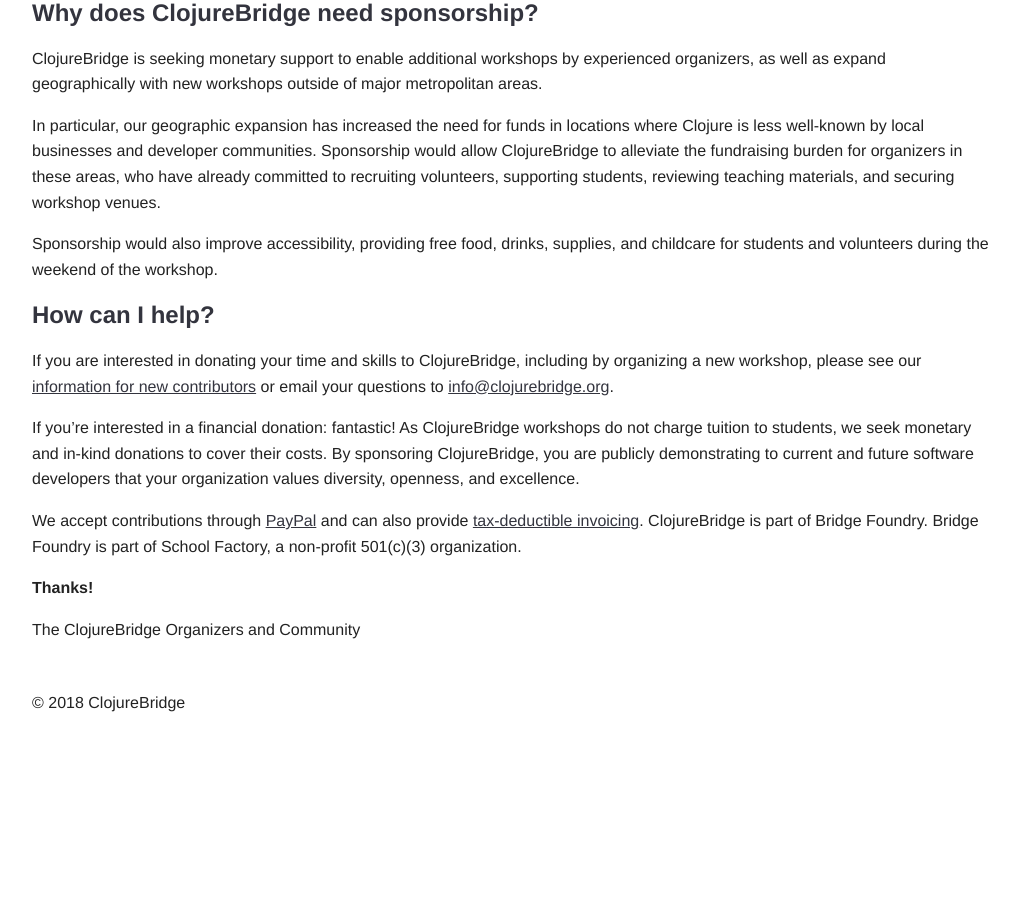
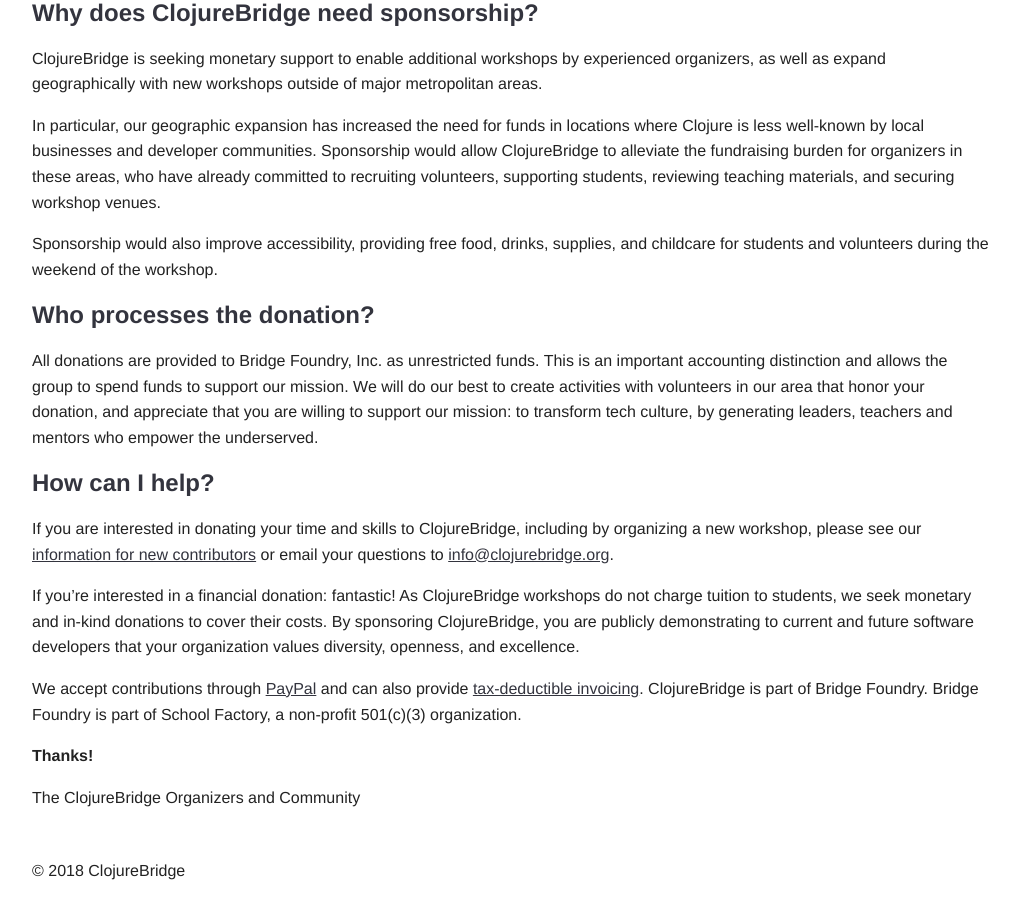
Before and after one commit to ClojureBridge/clojurebridge.github.io, a Jekyll site: the page built from donate.md, in a window 1280 px wide and 900 px high, scrolled down 1417 px. Shown: the whole window, without its empty margins (128-1147 px from the left). Built offline with Jekyll 4.4.1, drawn with Linux system fonts in a browser that asks for light colours; nearby versions of some CDN libraries; before the commit the page ends 2149 px from its top, so only the background shows below that.

Commit message:
Update paypal button. Closes #44.

```diff
--- a/donate.md
+++ b/donate.md
@@ -7,7 +7,7 @@
 ![ClojureBridge attendees](../assets/images/header-donate.jpg)
 
 <div id="paypal-button">
-  <a class="button-donate" href="https://www.paypal.com/cgi-bin/webscr?cmd=_s-xclick&amp;hosted_button_id=3L8RHEQS3QHPA">Donate with <img alt="PayPal" src="https://www.paypalobjects.com/webstatic/en_US/i/buttons/PP_logo_h_100x26.png">
+  <a class="button-donate" href="https://www.paypal.com/cgi-bin/webscr?cmd=_s-xclick&amp;hosted_button_id=ZMZ6KBJVU23LS">Donate with <img alt="PayPal" src="https://www.paypalobjects.com/webstatic/en_US/i/buttons/PP_logo_h_100x26.png">
   </a>
 </div>
 
@@ -33,6 +33,10 @@
 
 Sponsorship would also improve accessibility, providing free food, drinks, supplies, and childcare for students and volunteers during the weekend of the workshop.
 
+## Who processes the donation?
+
+All donations are provided to Bridge Foundry, Inc. as unrestricted funds. This is an important accounting distinction and allows the group to spend funds to support our mission. We will do our best to create activities with volunteers in our area that honor your donation, and appreciate that you are willing to support our mission: to transform tech culture, by generating leaders, teachers and mentors who empower the underserved.
+
 ## How can I help?
 
 If you are interested in donating your time and skills to ClojureBridge, including by organizing a new workshop, please see our [information for new contributors](http://www.clojurebridge.org/get-involved) or email your questions to <info@clojurebridge.org>.
```
